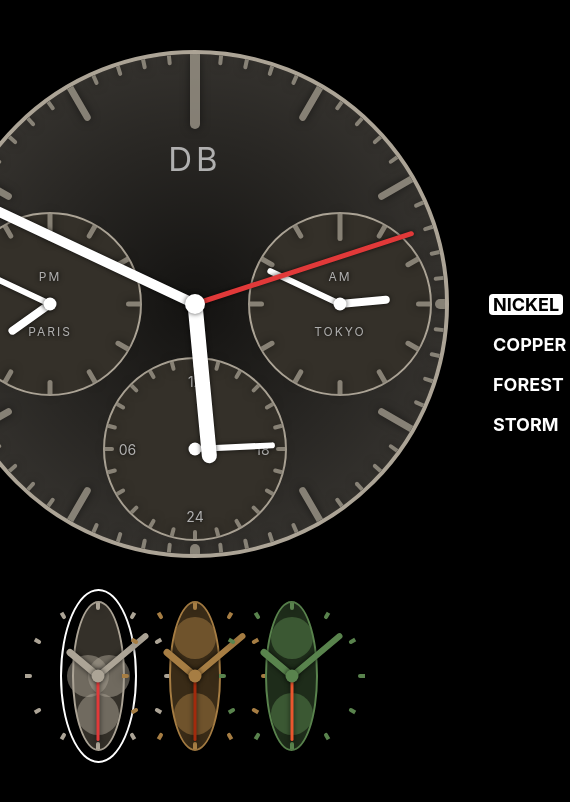
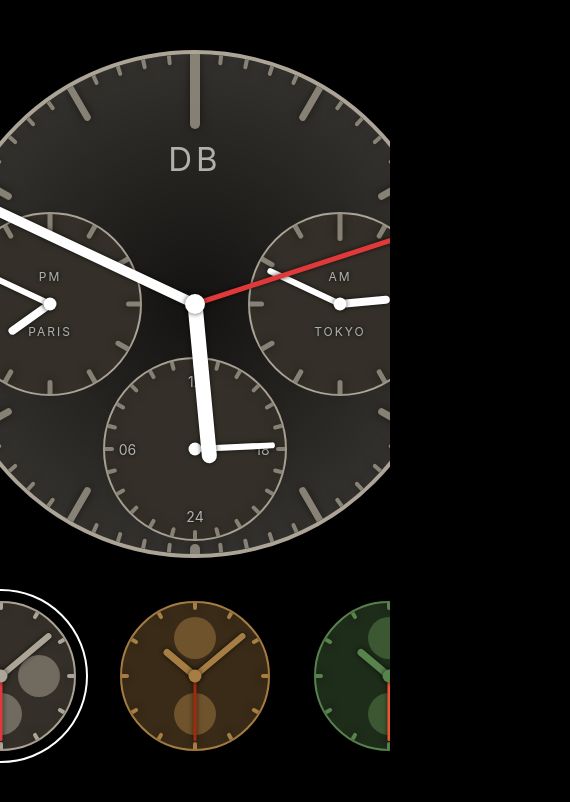
Before and after one commit to domb5041/modular-clock, a React (Create React App) app: page / in a window 390 px wide. Shown: the top 802 px of the page, 570 px wide, since content can reach past the window. Built offline with nearby package versions, Linux system fonts and the light colour scheme.

Commit message:
fixed weird ui shapes at small screen sizes

```diff
--- a/src/App.js
+++ b/src/App.js
@@ -9,7 +9,7 @@ import store from "./store/store";
 import ClocksRow from "./ClocksRow";
 
 const Page = styled.div`
-    position: absolute;
+    position: fixed;
     top: 0;
     left: 0;
     right: 0;
@@ -17,6 +17,7 @@ const Page = styled.div`
     display: flex;
     flex-direction: column;
     padding: 50px;
+    overflow: hidden;
 `;
 
 const ActiveClock = styled.div`
@@ -30,6 +31,7 @@ const MenuConnector = styled.div`
     border-bottom: 1px solid white;
     width: 50px;
     margin: 0 20px;
+    flex-shrink: 0;
 `;
 
 function App() {
--- a/src/ClocksRow.js
+++ b/src/ClocksRow.js
@@ -21,6 +21,7 @@ const SelectRing = styled.div`
     border-radius: 100%;
     margin: 0 10px;
     transition: 0.2s;
+    flex-shrink: 0;
 `;
 
 const ClockIcon = styled.div`
--- a/src/menus/Menu.styled.js
+++ b/src/menus/Menu.styled.js
@@ -5,6 +5,7 @@ export const Container = styled.div`
     position: relative;
     height: 100%;
     width: 200px;
+    flex-shrink: 0;
 `;
 
 export const ContainerInner = styled.div`
```
